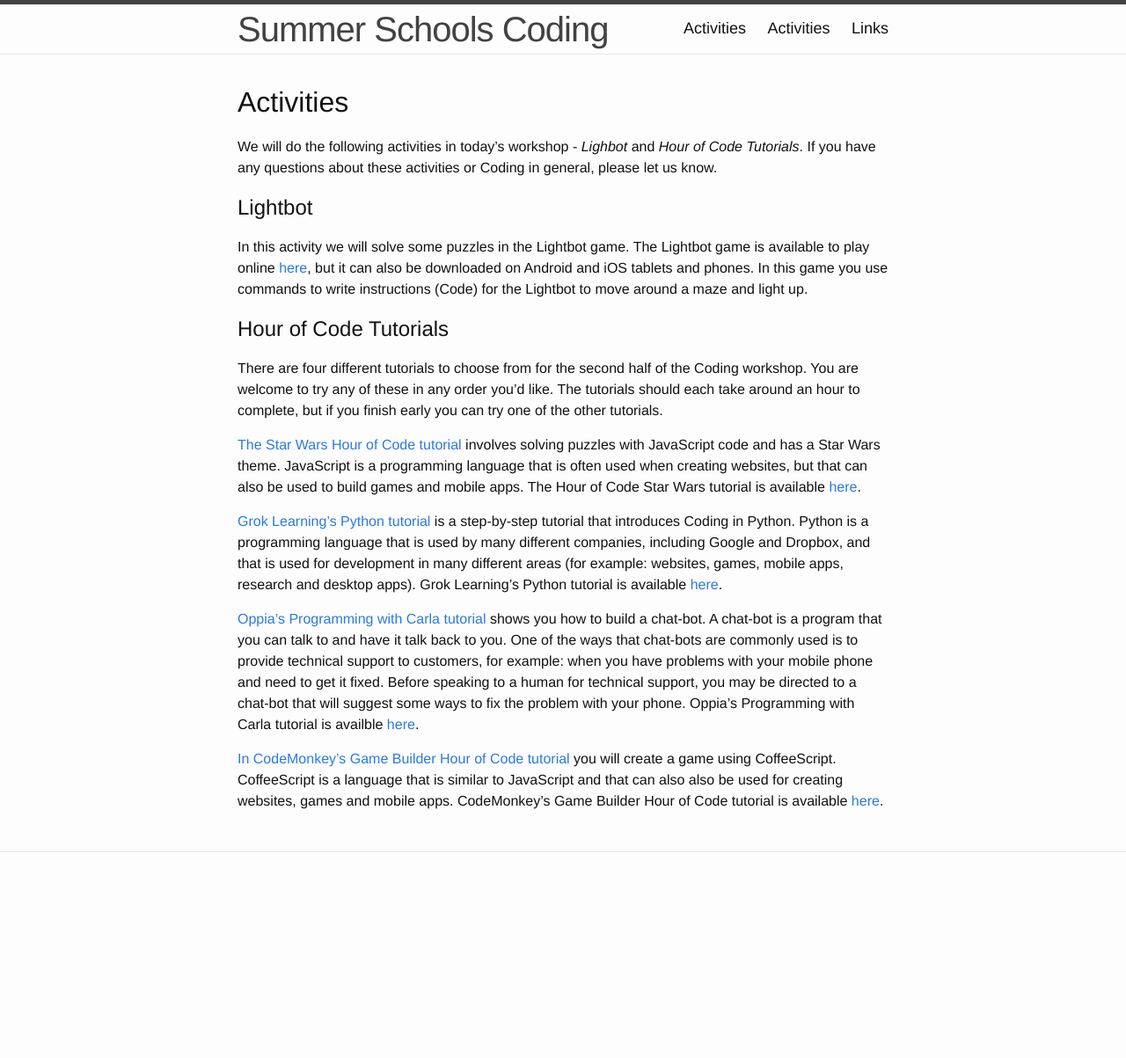
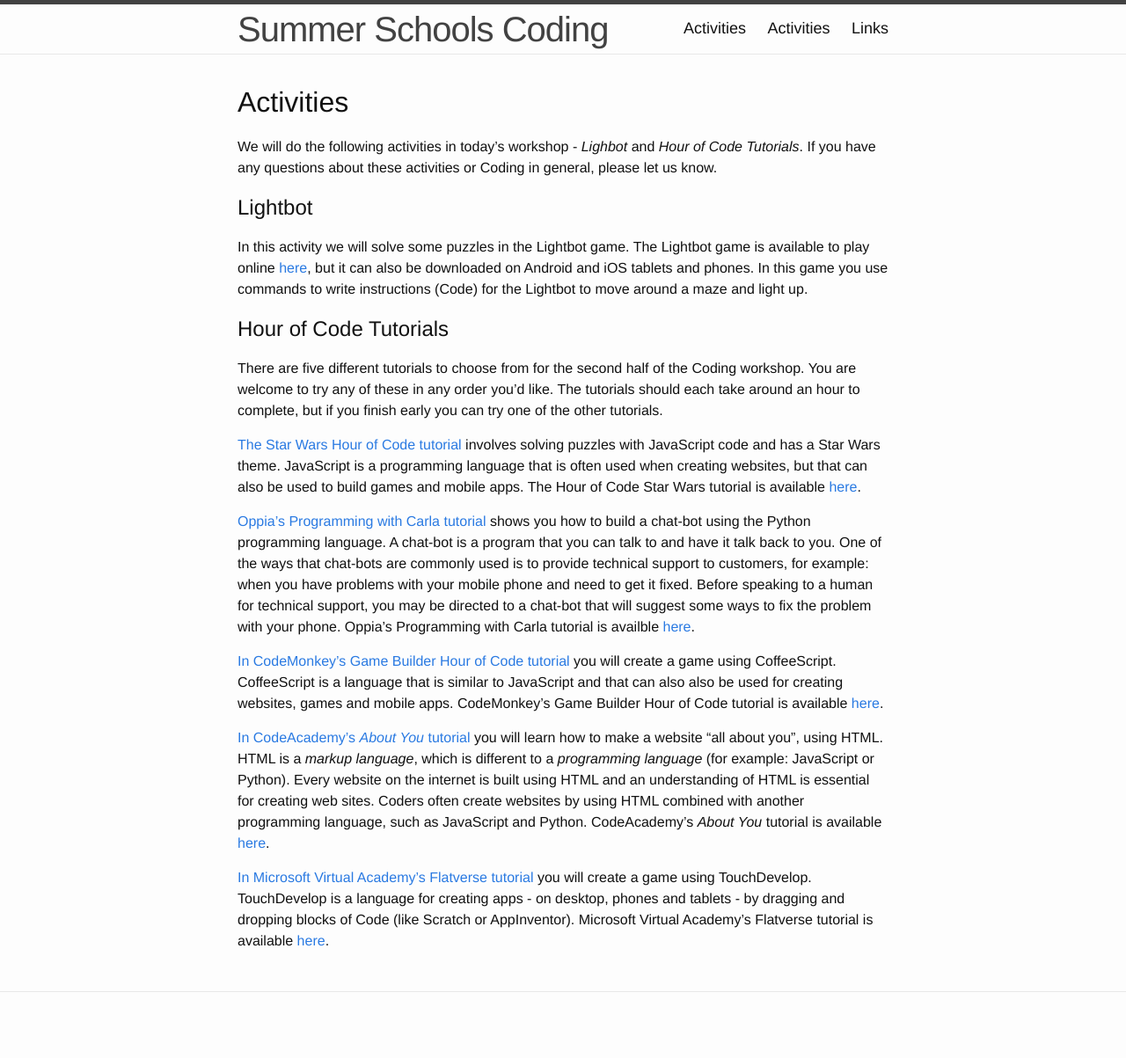
Before and after one commit to cs4s/ss-2016, a Jekyll site: the page built from index.md, in a window 1280 px wide. Shown: the whole page at 88% size. Built offline with Jekyll 4.4.1, drawn with Linux system fonts in a browser that asks for light colours; our own code applies the rules of GitHub Pages for plain Markdown files; before the commit the page ends 1044 px from its top, so only the background shows below that.

Commit message:
Updates index page to remove Grok Learning content and add 2 other tutorials

```diff
--- a/index.md
+++ b/index.md
@@ -15,7 +15,7 @@ In this game you use commands to write instructions (Code) for the Lightbot to m
 
 ## Hour of Code Tutorials
 
-There are four different tutorials to choose from for the second half of the Coding workshop.
+There are five different tutorials to choose from for the second half of the Coding workshop.
 You are welcome to try any of these in any order you'd like.
 The tutorials should each take around an hour to complete, but if you finish early you can try one of the other tutorials.
 
@@ -23,17 +23,22 @@ The tutorials should each take around an hour to complete, but if you finish ear
 JavaScript is a programming language that is often used when creating websites, but that can also be used to build games and mobile apps.
 The Hour of Code Star Wars tutorial is available [here](https://studio.code.org/s/starwars/stage/1/puzzle/1){:target="_blank"}.
 
-[Grok Learning's Python tutorial](https://groklearning.com/learn/intro-python-1/intro-to-programming/0/){:target="_blank"} is a step-by-step tutorial that introduces Coding in Python.
-Python is a programming language that is used by many different companies, including Google and Dropbox, and that is used for development in many different areas (for example: websites, games, mobile apps, research and desktop apps).
-Grok Learning's Python tutorial is available [here](https://groklearning.com/learn/intro-python-1/intro-to-programming/0/){:target="_blank"}.
-
-[Oppia's Programming with Carla tutorial](https://www.oppia.org/explore/m0LGDfsrWo4c?collection_id=inDXV0w8-p1C){:target="_blank"} shows you how to build a chat-bot.
+[Oppia's Programming with Carla tutorial](https://www.oppia.org/explore/m0LGDfsrWo4c?collection_id=inDXV0w8-p1C){:target="_blank"} shows you how to build a chat-bot using the Python programming language.
 A chat-bot is a program that you can talk to and have it talk back to you.
 One of the ways that chat-bots are commonly used is to provide technical support to customers, for example: when you have problems with your mobile phone and need to get it fixed.
 Before speaking to a human for technical support, you may be directed to a chat-bot that will suggest some ways to fix the problem with your phone.
 Oppia's Programming with Carla tutorial is availble [here](https://www.oppia.org/explore/m0LGDfsrWo4c?collection_id=inDXV0w8-p1C){:target="_blank"}.
 
-
 [In CodeMonkey's Game Builder Hour of Code tutorial](https://www.playcodemonkey.com/courses/hour-of-code#1){:target="_blank"} you will create a game using CoffeeScript.
 CoffeeScript is a language that is similar to JavaScript and that can also also be used for creating websites, games and mobile apps.
 CodeMonkey's Game Builder Hour of Code tutorial is available [here](https://www.playcodemonkey.com/courses/hour-of-code#1){:target="_blank"}.
+
+[In CodeAcademy's *About You* tutorial](https://www.codecademy.com/courses/web-beginner-en-3pc6w/0/1){:target="_blank"} you will learn how to make a website "all about you", using HTML.
+HTML is a *markup language*, which is different to a *programming language* (for example: JavaScript or Python).
+Every website on the internet is built using HTML and an understanding of HTML is essential for creating web sites.
+Coders often create websites by using HTML combined with another programming language, such as JavaScript and Python.
+CodeAcademy's *About You* tutorial is available [here](https://www.codecademy.com/courses/web-beginner-en-3pc6w/0/1){:target="_blank"}.
+
+[In Microsoft Virtual Academy's Flatverse tutorial](https://www.touchdevelop.com/xkmfae){:target="_blank"} you will create a game using TouchDevelop.
+TouchDevelop is a language for creating apps - on desktop, phones and tablets - by dragging and dropping blocks of Code (like Scratch or AppInventor).
+Microsoft Virtual Academy's Flatverse tutorial is available [here](https://www.touchdevelop.com/xkmfae){:target="_blank"}.
```
